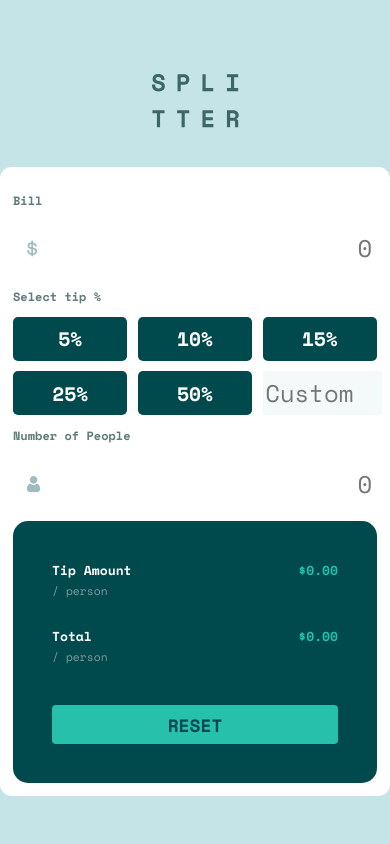
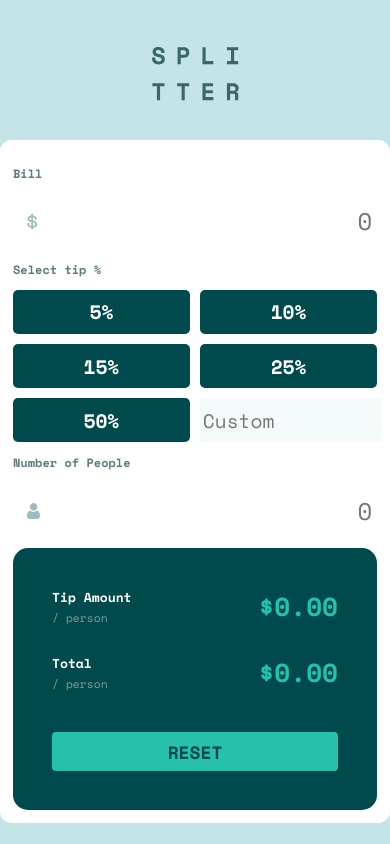
Before and after one commit to rammyblog/tip-calculator, a Svelte app: page / in a window 390 px wide. Built offline with nearby package versions, Linux system fonts and the light colour scheme.

Commit message:
Worked on mobile responsivness

```diff
--- a/src/App.svelte
+++ b/src/App.svelte
@@ -132,8 +132,14 @@
       padding: 1rem;
     }
 
-    .reset-btn{
+    .reset-btn {
       margin-top: 1rem;
     }
   }
+
+  @media (max-width: 400px) {
+    .button-inputs {
+      grid-template-columns: 1fr 1fr;
+    }
+  }
 </style>
--- a/src/CustomInput.svelte
+++ b/src/CustomInput.svelte
@@ -18,7 +18,7 @@
     border-radius: 0.1rem;
     background: hsl(189, 41%, 97%);
     color: hsl(184, 14%, 56%);
-    font-size: 24px;
+    font-size: 1.5rem;
     font-family: "Space Mono", monospace;
   }
 </style>
--- a/src/TipAmount.svelte
+++ b/src/TipAmount.svelte
@@ -38,7 +38,7 @@
 
 
     .value{
-      font-size: 1rem;
+      font-size: 2rem;
     }
   }
 </style>
```
Also changed, not shown: 1 other file (tests, documents, lock files or other folders).
